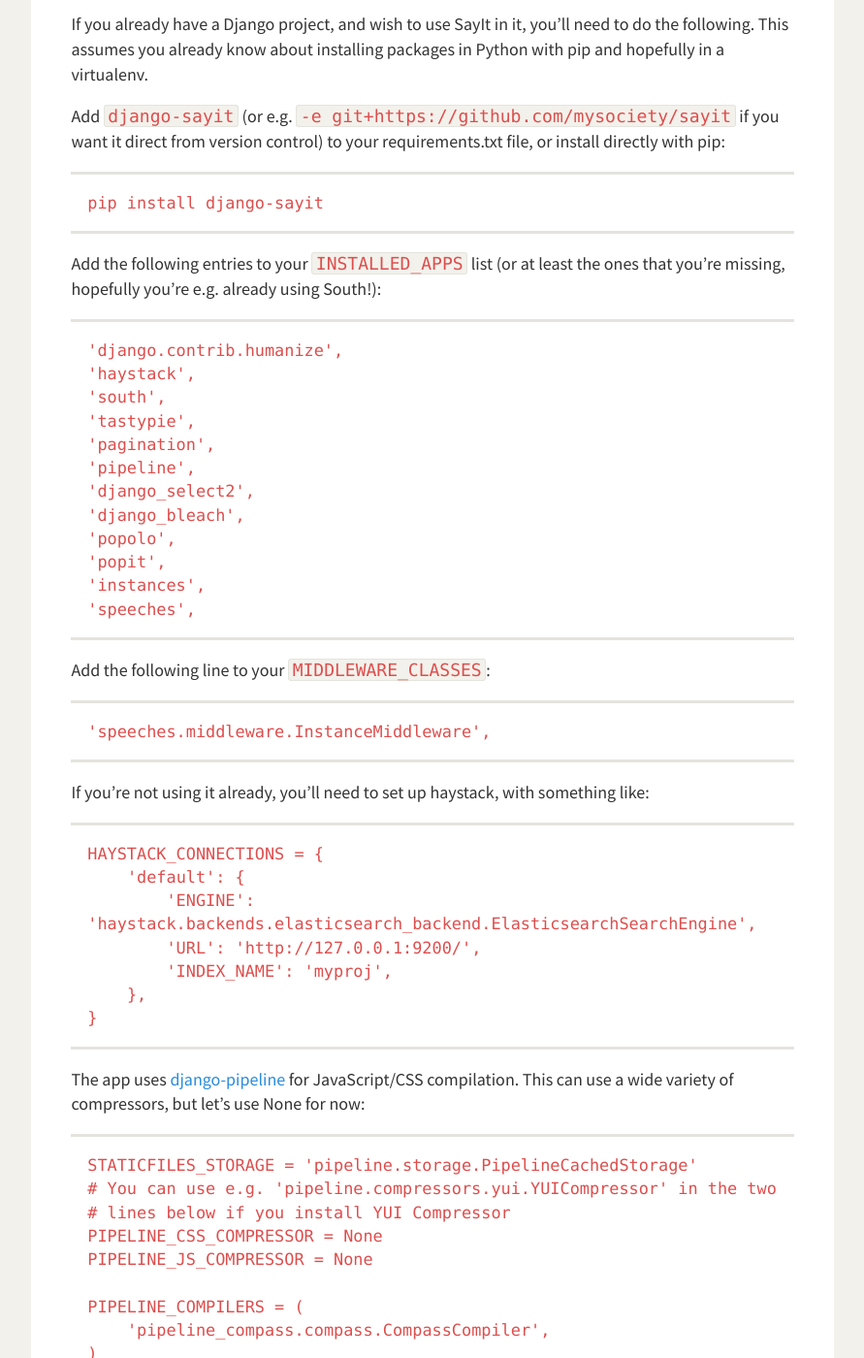
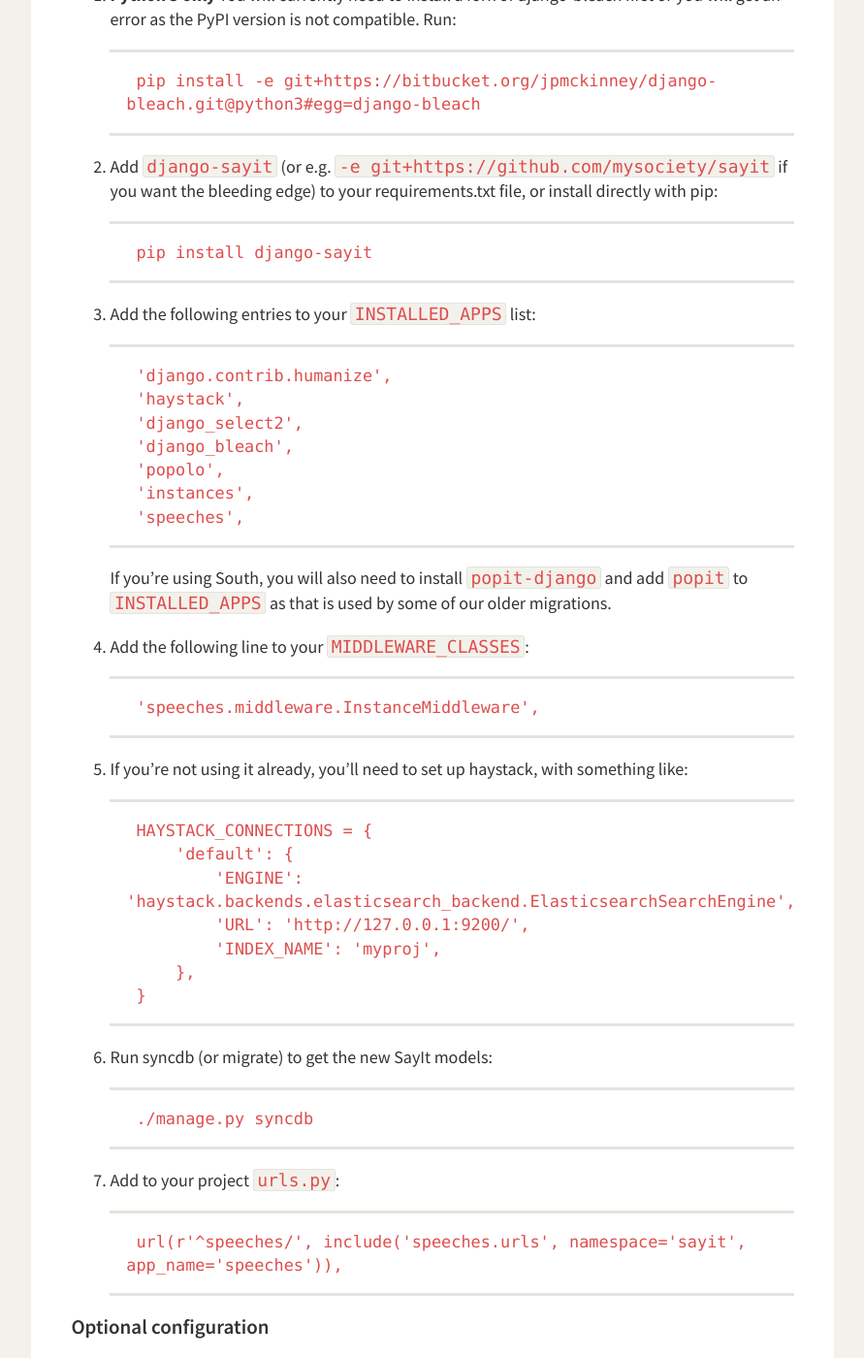
Before and after one commit to mysociety/sayit, a Jekyll site: the page built from install.md, in a window 1280 px wide and 1400 px high, scrolled down 644 px. Shown: the whole window at 97% size, without its empty margins (56-947 px from the left). Built offline with Jekyll 4.4.1, drawn with Linux system fonts in a browser that asks for light colours; some of the changed text lies outside the part shown.

Commit message:
Update documentation for code changes.
Remove unneeded steps/packages, include Python 3 information.
Add new development page, including packages, CSS, and model changes.

```diff
--- a/_layouts/page.html
+++ b/_layouts/page.html
@@ -35,6 +35,7 @@
           <li><a href="{{ site.baseurl }}">Home</a></li>
           <li><a href="{{ site.baseurl }}install/">Installing</a></li>
           <li><a href="{{ site.baseurl }}testing/">Testing</a></li>
+          <li><a href="{{ site.baseurl }}develop/">Development</a></li>
           <li><h2>Community</h2>
             <ul>
               <li><a href="https://github.com/mysociety/sayit">GitHub</a></li>
--- a/install.md
+++ b/install.md
@@ -10,13 +10,8 @@
 
 * [elasticsearch](http://elasticsearch.org/)
 
-* a database that handles recursive SQL – we've so far only tested it on
-  PostgreSQL.
-
-* The compass and zurb-foundation gems. Something like the following should
-  install them, with the relevant gem bin directory then added to your `PATH`:
-
-        gem install --user-install --no-document zurb-foundation compass
+* [PostgreSQL](http://www.postgresql.org/) (it's possible it could work on
+  another database that e.g. handles recursive SQL, but this would need work)
 
 Installing SayIt as a Django app
 --------------------------------
@@ -25,173 +20,127 @@
 to do the following. This assumes you already know about installing packages in
 Python with pip and hopefully in a virtualenv.
 
-Add `django-sayit` (or e.g. `-e git+https://github.com/mysociety/sayit` if you
-want it direct from version control) to your requirements.txt file, or install
-directly with pip:
+1. **Python 3 only** You will currently need to install a fork of django-bleach
+first or you will get an error as the PyPI version is not compatible. Run:
 
-    pip install django-sayit
+        pip install -e git+https://bitbucket.org/jpmckinney/django-bleach.git@python3#egg=django-bleach
 
-Add the following entries to your `INSTALLED_APPS` list (or at least the ones
-that you're missing, hopefully you're e.g. already using South!):
+1. Add `django-sayit` (or e.g. `-e git+https://github.com/mysociety/sayit` if you
+want the bleeding edge) to your requirements.txt file, or install directly with
+pip:
 
-    'django.contrib.humanize',
-    'haystack',
-    'south',
-    'tastypie',
-    'pagination',
-    'pipeline',
-    'django_select2',
-    'django_bleach',
-    'popolo',
-    'popit',
-    'instances',
-    'speeches',
+        pip install django-sayit
 
-Add the following line to your `MIDDLEWARE_CLASSES`:
+1. Add the following entries to your `INSTALLED_APPS` list:
 
-    'speeches.middleware.InstanceMiddleware',
+        'django.contrib.humanize',
+        'haystack',
+        'django_select2',
+        'django_bleach',
+        'popolo',
+        'instances',
+        'speeches',
 
-If you're not using it already, you'll need to set up haystack, with something
+    If you're using South, you will also need to install `popit-django` and add
+`popit` to `INSTALLED_APPS` as that is used by some of our older migrations.
+
+1. Add the following line to your `MIDDLEWARE_CLASSES`:
+
+        'speeches.middleware.InstanceMiddleware',
+
+1. If you're not using it already, you'll need to set up haystack, with something
 like:
 
-    HAYSTACK_CONNECTIONS = {
-        'default': {
-            'ENGINE': 'haystack.backends.elasticsearch_backend.ElasticsearchSearchEngine',
-            'URL': 'http://127.0.0.1:9200/',
-            'INDEX_NAME': 'myproj',
-        },
-    }
+        HAYSTACK_CONNECTIONS = {
+            'default': {
+                'ENGINE': 'haystack.backends.elasticsearch_backend.ElasticsearchSearchEngine',
+                'URL': 'http://127.0.0.1:9200/',
+                'INDEX_NAME': 'myproj',
+            },
+        }
 
-The app uses [django-pipeline](http://django-pipeline.readthedocs.org/) for
-JavaScript/CSS compilation. This can use a wide variety of compressors, but
-let's use None for now:
+1. Run syncdb (or migrate) to get the new SayIt models:
 
-    STATICFILES_STORAGE = 'pipeline.storage.PipelineCachedStorage'
-    # You can use e.g. 'pipeline.compressors.yui.YUICompressor' in the two
-    # lines below if you install YUI Compressor
-    PIPELINE_CSS_COMPRESSOR = None
-    PIPELINE_JS_COMPRESSOR = None
+        ./manage.py syncdb
 
-    PIPELINE_COMPILERS = (
-        'pipeline_compass.compass.CompassCompiler',
-    )
-    PIPELINE_COMPASS_ARGUMENTS = '-r zurb-foundation'
+1. Add to your project `urls.py`:
 
-    PIPELINE_CSS = {
-        'sayit-default': {
-            'source_filenames': (
-                'speeches/sass/speeches.scss',
-            ),
-            'output_filename': 'css/speeches.css',
-        },
-    }
+        url(r'^speeches/', include('speeches.urls', namespace='sayit', app_name='speeches')),
 
-    PIPELINE_JS = {
-        'sayit-default-head': {
-            'source_filenames': (
-                'speeches/js/jquery.js',
-            ),
-            'output_filename': 'js/sayit.head.min.js',
-        },
-        'sayit-default': {
-            'source_filenames': (
-                'speeches/js/foundation/foundation.js',
-                'speeches/js/foundation/foundation.dropdown.js',
-                'speeches/js/speeches.js',
-            ),
-            'output_filename': 'js/sayit.min.js',
-        },
-        'sayit-player': {
-            'source_filenames': (
-                'speeches/mediaelement/mediaelement-and-player.js',
-            ),
-            'output_filename': 'js/sayit.mediaplayer.min.js',
-        },
-        'sayit-upload': {
-            'source_filenames': (
-                'speeches/js/jQuery-File-Upload/js/vendor/jquery.ui.widget.js',
-                'speeches/js/jQuery-File-Upload/js/jquery.iframe-transport.js',
-                'speeches/js/jQuery-File-Upload/js/jquery.fileupload.js',
-            ),
-            'output_filename': 'js/sayit.upload.min.js',
-        },
-    }
+### Optional configuration
 
-If you want to limit your speech output HTML to the same as the subset of Akoma
+* If you want to limit your speech output HTML to the same as the subset of Akoma
 Ntoso we use for our import script, you'll want to have the following
 [bleach](http://django-bleach.readthedocs.org/en/latest/) configuration:
 
-    BLEACH_ALLOWED_TAGS = [
-        'a', 'abbr', 'b', 'i', 'u', 'span', 'sub', 'sup', 'br',
-        'p',
-        'ol', 'ul', 'li',
-        'table', 'caption', 'tr', 'th', 'td',
-    ]
+        BLEACH_ALLOWED_TAGS = [
+            'a', 'abbr', 'b', 'i', 'u', 'span', 'sub', 'sup', 'br',
+            'p',
+            'ol', 'ul', 'li',
+            'table', 'caption', 'tr', 'th', 'td',
+        ]
 
-    BLEACH_ALLOWED_ATTRIBUTES = {
-        '*': [ 'id', 'title' ], # class, style
-        'a': [ 'href' ],
-        'li': [ 'value' ],
-    }
+        BLEACH_ALLOWED_ATTRIBUTES = {
+            '*': [ 'id', 'title' ], # class, style
+            'a': [ 'href' ],
+            'li': [ 'value' ],
+        }
 
-Run the usual migrate to get the new SayIt models:
-
-    ./manage.py migrate
-
-Then add to your project `urls.py`:
-
-    url(r'^speeches/', include('speeches.urls', namespace='sayit', app_name='speeches')),
+* You can optionally install `django-tastypie` to include its features.
 
 Installing the example SayIt Django project
 -------------------------------------------
 
-You'll need to install pip, virtualenv and yui-compressor (Debian/Ubuntu
-packages python-pip, python-virtualenv and yui-compressor).
+You'll need to install pip and virtualenv (Debian/Ubuntu packages python-pip
+and python-virtualenv).
 
-Clone the repository:
+1. Clone the repository:
 
-    mkdir sayit
-    cd sayit
-    git clone https://github.com/mysociety/sayit.git
+        mkdir sayit
+        cd sayit
+        git clone https://github.com/mysociety/sayit.git
 
-Create a postgres database and user:
+1. Create a postgres database and user:
 
-    sudo -u postgres psql
-    postgres=# CREATE USER sayit WITH password 'sayit';
-    CREATE ROLE
-    postgres=# CREATE DATABASE sayit WITH OWNER sayit;
-    CREATE DATABASE
+        sudo -u postgres psql
+        postgres=# CREATE USER sayit WITH password 'sayit';
+        CREATE ROLE
+        postgres=# CREATE DATABASE sayit WITH OWNER sayit;
+        CREATE DATABASE
 
-Set up a python virtual environment, and activate it:
+1. Set up a python virtual environment, and activate it:
 
-    virtualenv --no-site-packages virtualenv-sayit
-    source virtualenv-sayit/bin/activate
+        virtualenv --no-site-packages virtualenv-sayit
+        source virtualenv-sayit/bin/activate
 
-Install the required python packages:
+1. **Python 3 only** You will currently need to install a fork of django-bleach
+first or you will get an error as the PyPI version is not compatible. Run:
 
-    cd sayit
-    pip install --requirement requirements.txt
+        pip install -e git+https://bitbucket.org/jpmckinney/django-bleach.git@python3#egg=django-bleach
 
-Alter the settings to match your setup (the default example project looks for a
-PostgreSQL database with name sayit-example-project and user postgres):
+1. Install the required python packages:
 
-    vim example_project/settings/base.py
+        cd sayit
+        pip install -e .
 
-Set up the database:
+1. Alter the settings to match your setup (the default example project looks
+for a PostgreSQL database with name sayit-example-project and user postgres):
 
-    ./manage.py syncdb
+        vim example_project/settings/base.py
 
-(This will ask you if you wish to create a Django superuser, which you'll use to
-access the admin interface. You can always do it later with `./manage.py
+1. Set up the database:
+
+        ./manage.py syncdb
+
+    This will ask you if you wish to create a Django superuser, which you'll
+use to access the admin interface. You can always do it later with `./manage.py
 createsuperuser`, but there's no harm in doing it now either, just remember the
-details you choose!)
+details you choose!
 
-    ./manage.py migrate
+1. The development server should now run fine:
 
-The development server should now run fine:
+        ./manage.py runserver
 
-    ./manage.py runserver
+1. To gather all the static files together in deployment, you'll use, as normal:
 
-To gather all the static files together in deployment, you'll use:
-
-    ./manage.py collectstatic --noinput
+        ./manage.py collectstatic --noinput
```
Also changed, not shown: develop.md (added, +56 -0 lines), testing.md (+5 -1 lines).
